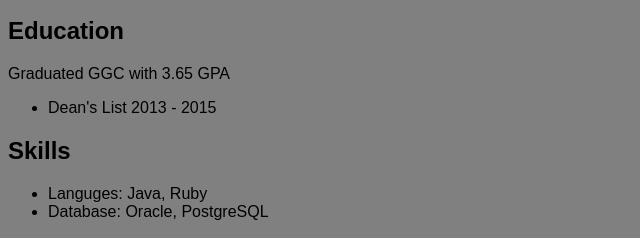
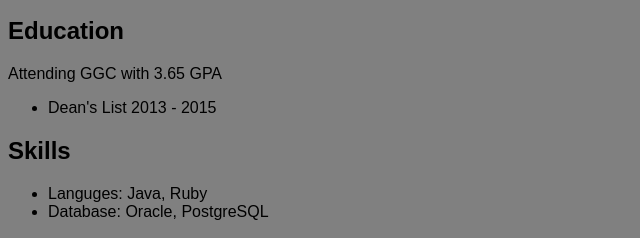
Before and after one commit to jfagan132/jfagan132.github.io, a plain HTML site: page resume.html in a window 1280 px wide. Shown: the part 157-395 px from the top of the page, 0-640 px from the left. Drawn offline with Linux system fonts and the light colour scheme.

Commit message:
fixed typo in resume

```diff
--- a/resume.html
+++ b/resume.html
@@ -12,7 +12,7 @@
 <p>To contribute as a software developer</p>
 
 <h2>Education</h2>
-<p>Graduated GGC with 3.65 GPA</p>
+<p>Attending GGC with 3.65 GPA</p>
 <ul>
   <li>Dean's List 2013 - 2015</li>
 </ul>
```
